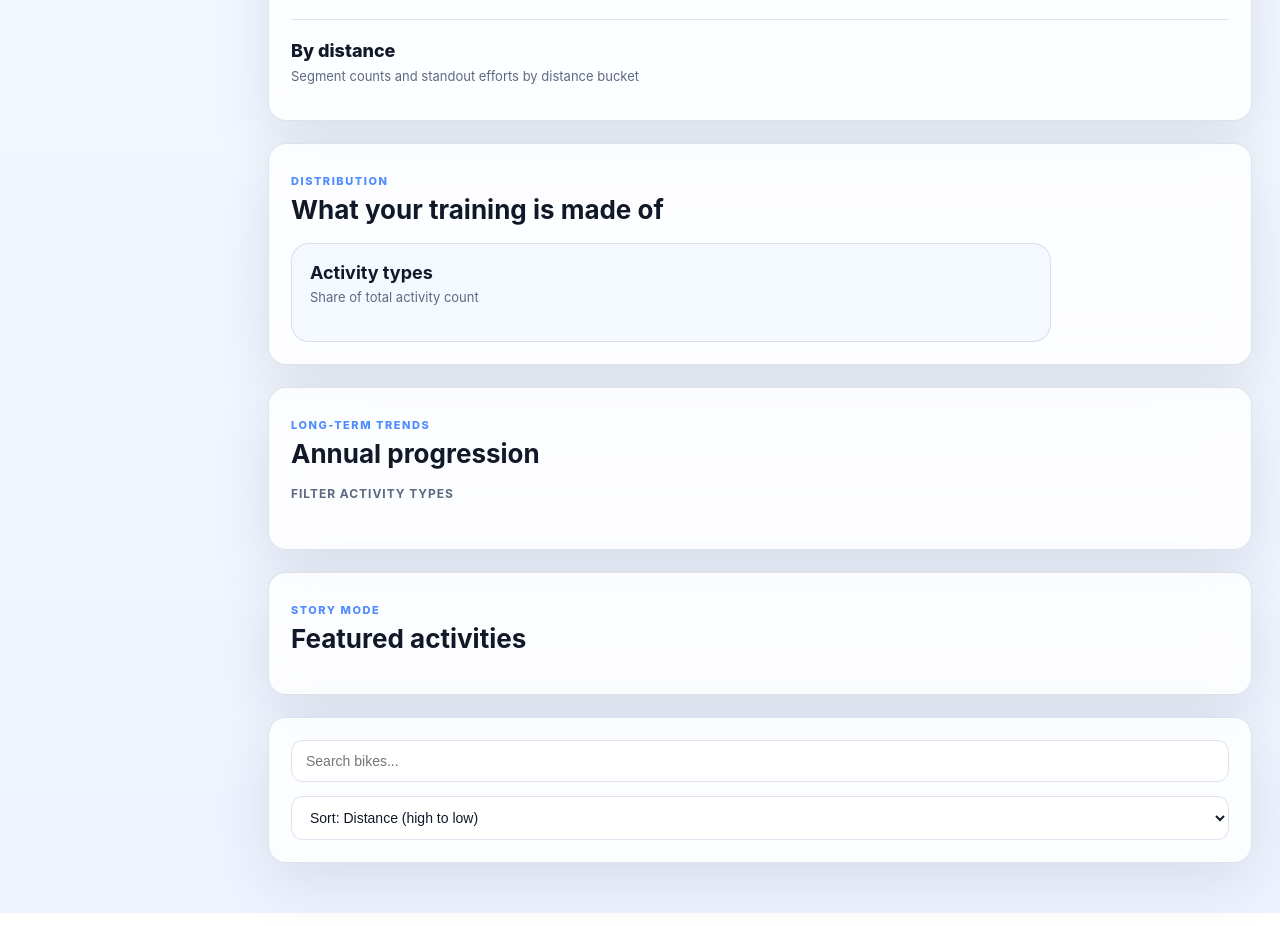
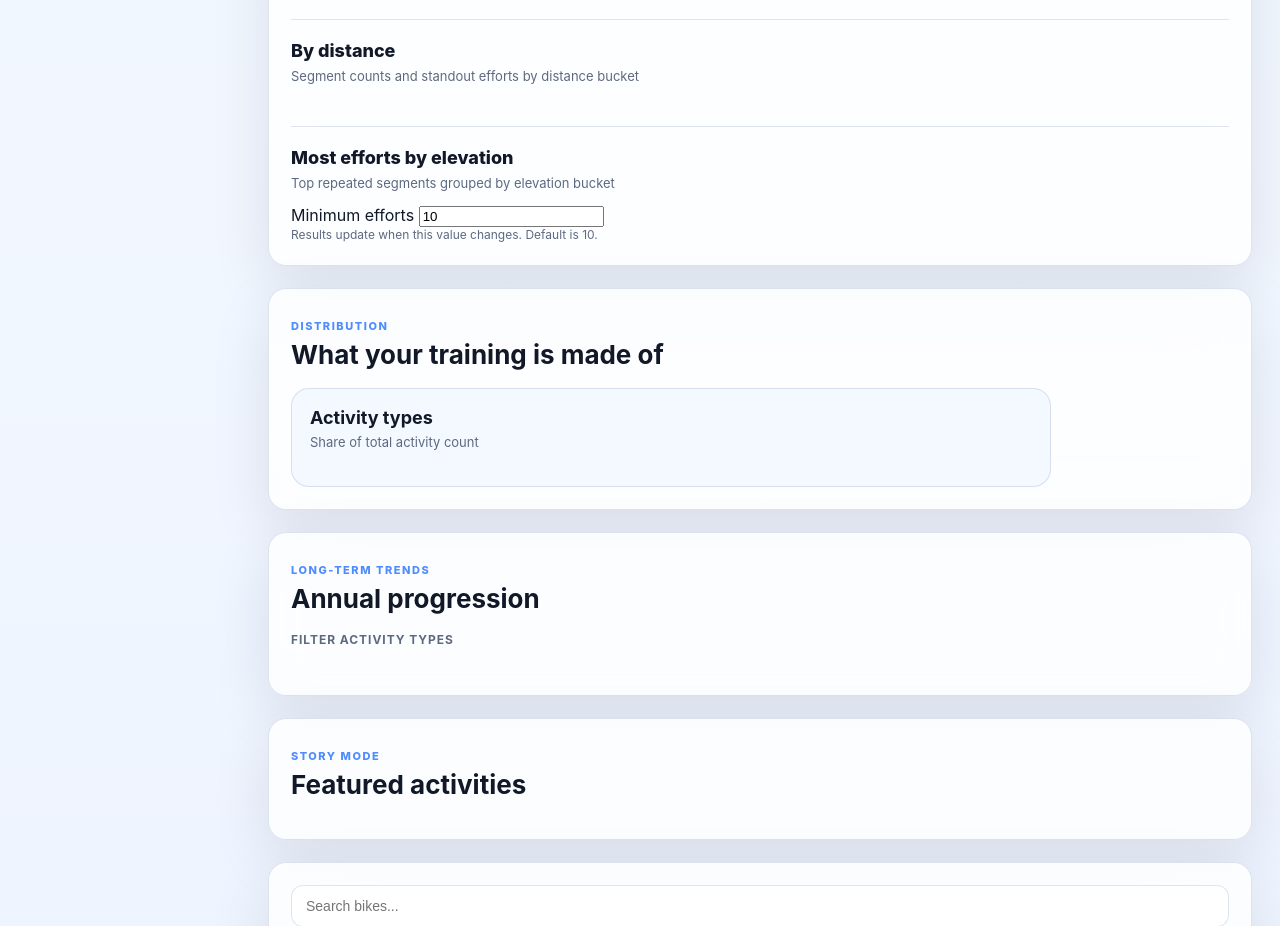
Before and after one commit to myt72/Strava, a website: page public/index.html in a window 1280 px wide. Shown: the part 1400-2326 px from the top of the page. Drawn offline with Linux system fonts and the light colour scheme.

Commit message:
Add milestone subsection for elevation efforts

```diff
--- a/public/index.html
+++ b/public/index.html
@@ -281,6 +281,34 @@
           </div>
           <div id="segment-distance-grid" class="records-grid"></div>
         </div>
+
+        <div class="milestone-subsection">
+          <div class="milestone-subsection-header">
+            <div>
+              <h3 class="milestone-subsection-title">Most efforts by elevation</h3>
+              <div class="chart-card-subtitle">Top repeated segments grouped by elevation bucket</div>
+            </div>
+          </div>
+
+          <div class="segment-threshold-toolbar">
+            <div class="segment-threshold-field">
+              <label for="segment-elevation-min-attempts">Minimum efforts</label>
+              <input
+                id="segment-elevation-min-attempts"
+                type="number"
+                min="1"
+                step="1"
+                value="10"
+                onchange="handleSegmentElevationMinAttemptsChange()"
+              />
+            </div>
+            <div class="segment-controls-note">
+              Results update when this value changes. Default is 10.
+            </div>
+          </div>
+
+          <div id="segment-elevation-grid" class="records-grid"></div>
+        </div>
       </section>
 
       <section id="distribution-card" class="card glass-card">
```
